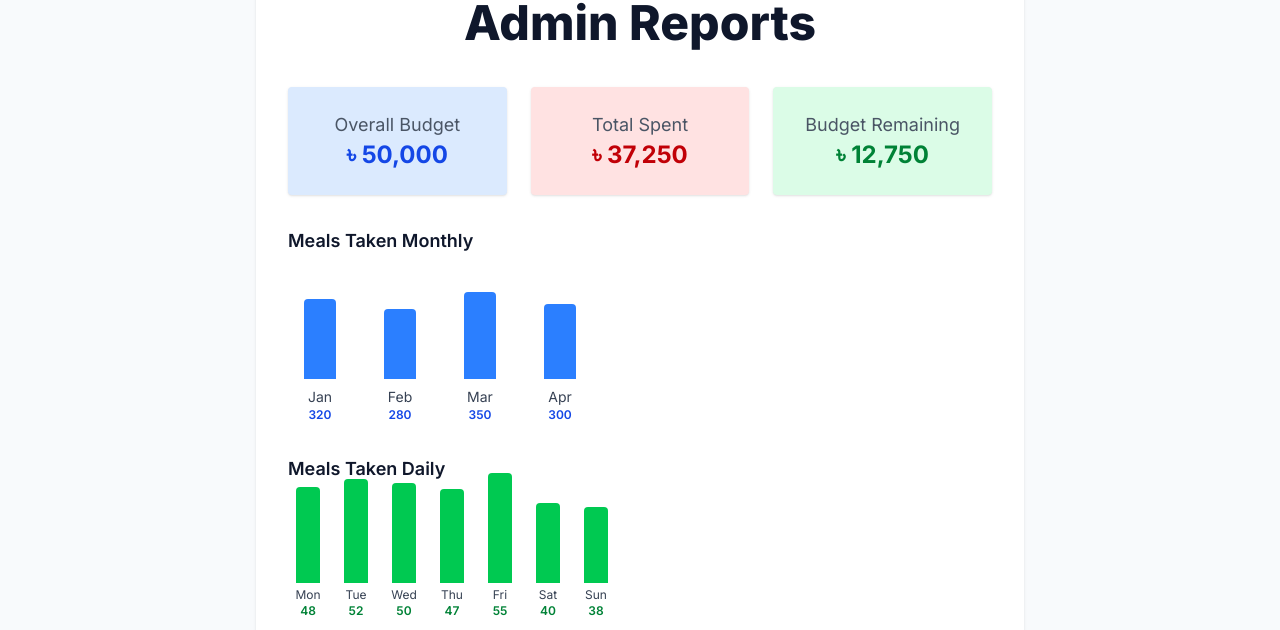
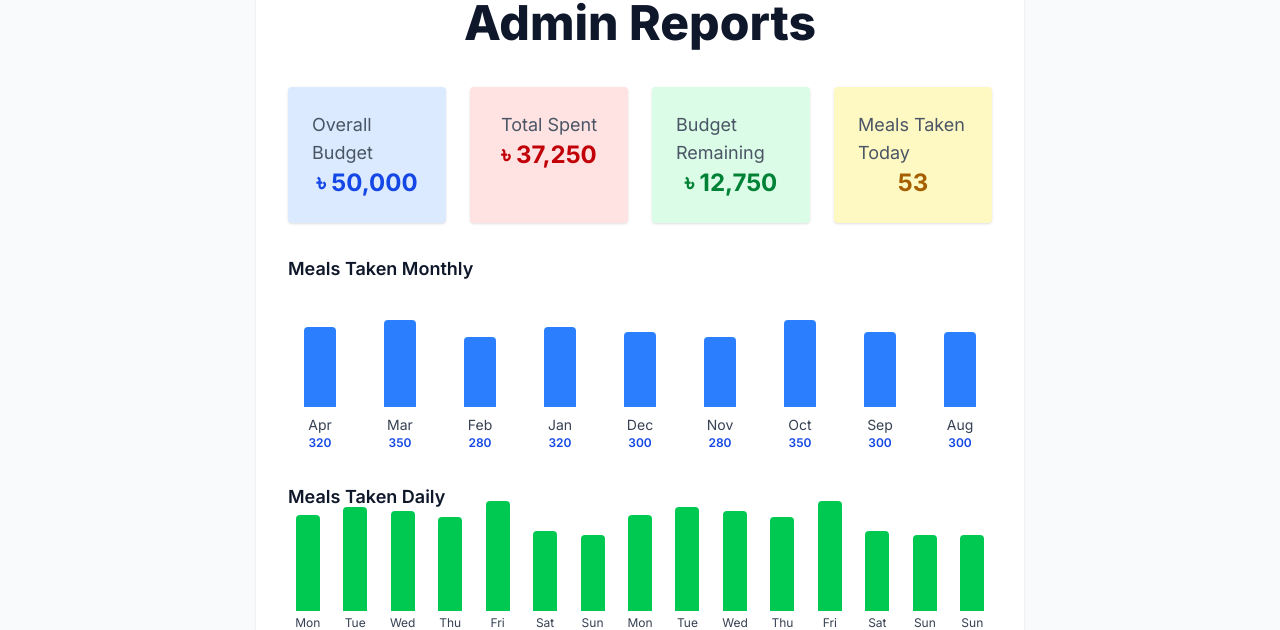
Before and after one commit to mahabubarafat-st/meal-manager-frontend, a Next.js app: page /admin/reports in a window 1280 px wide. Shown: the part 322-952 px from the top of the page. Built offline with nearby package versions, Linux system fonts and the light colour scheme.

Commit message:
dummy data admin reports

```diff
--- a/src/app/admin/reports/page.tsx
+++ b/src/app/admin/reports/page.tsx
@@ -6,10 +6,15 @@ export default function AdminReportsPage() {
   const spent = 37250;
   const remaining = budget - spent;
   const mealsMonthly = [
+    { month: "Apr", count: 320 },
+    { month: "Mar", count: 350 },
+    { month: "Feb", count: 280 },
     { month: "Jan", count: 320 },
-    { month: "Feb", count: 280 },
-    { month: "Mar", count: 350 },
-    { month: "Apr", count: 300 },
+    { month: "Dec", count: 300 },
+    { month: "Nov", count: 280 },
+    { month: "Oct", count: 350 },
+    { month: "Sep", count: 300 },
+    { month: "Aug", count: 300 },
   ];
   const mealsDaily = [
     { day: "Mon", count: 48 },
@@ -19,13 +24,23 @@ export default function AdminReportsPage() {
     { day: "Fri", count: 55 },
     { day: "Sat", count: 40 },
     { day: "Sun", count: 38 },
+    { day: "Mon", count: 48 },
+    { day: "Tue", count: 52 },
+    { day: "Wed", count: 50 },
+    { day: "Thu", count: 47 },
+    { day: "Fri", count: 55 },
+    { day: "Sat", count: 40 },
+    { day: "Sun", count: 38 },
+    { day: "Sun", count: 38 },
   ];
   const avgMealPerDay = (mealsDaily.reduce((a, b) => a + b.count, 0) / mealsDaily.length).toFixed(1);
+  // Dummy data for meals taken today
+  const mealsToday = 53;
 
   return (
     <div className="max-w-3xl mx-auto bg-white p-8 rounded shadow">
       <h1 className="text-5xl font-extrabold mb-10 text-center">Admin Reports</h1>
-      <section className="mb-8 grid grid-cols-1 md:grid-cols-3 gap-6">
+      <section className="mb-8 grid grid-cols-1 md:grid-cols-4 gap-6">
         <div className="bg-blue-100 rounded p-6 flex flex-col items-center shadow-sm">
           <span className="text-lg text-gray-600">Overall Budget</span>
           <span className="text-2xl font-bold text-blue-700">৳ {budget.toLocaleString()}</span>
@@ -37,6 +52,10 @@ export default function AdminReportsPage() {
         <div className="bg-green-100 rounded p-6 flex flex-col items-center shadow-sm">
           <span className="text-lg text-gray-600">Budget Remaining</span>
           <span className="text-2xl font-bold text-green-700">৳ {remaining.toLocaleString()}</span>
+        </div>
+        <div className="bg-yellow-100 rounded p-6 flex flex-col items-center shadow-sm">
+          <span className="text-lg text-gray-600">Meals Taken Today</span>
+          <span className="text-2xl font-bold text-yellow-700">{mealsToday}</span>
         </div>
       </section>
       <section className="mb-8">
```
